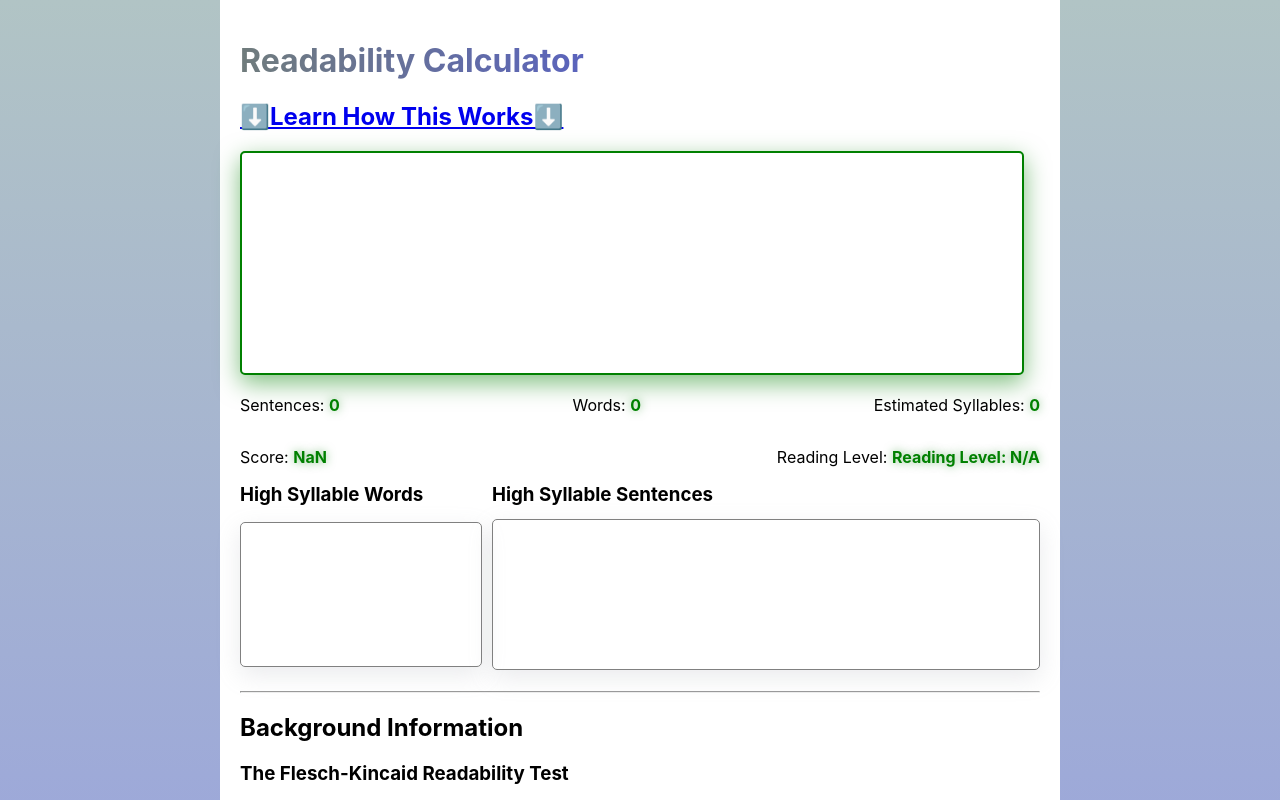
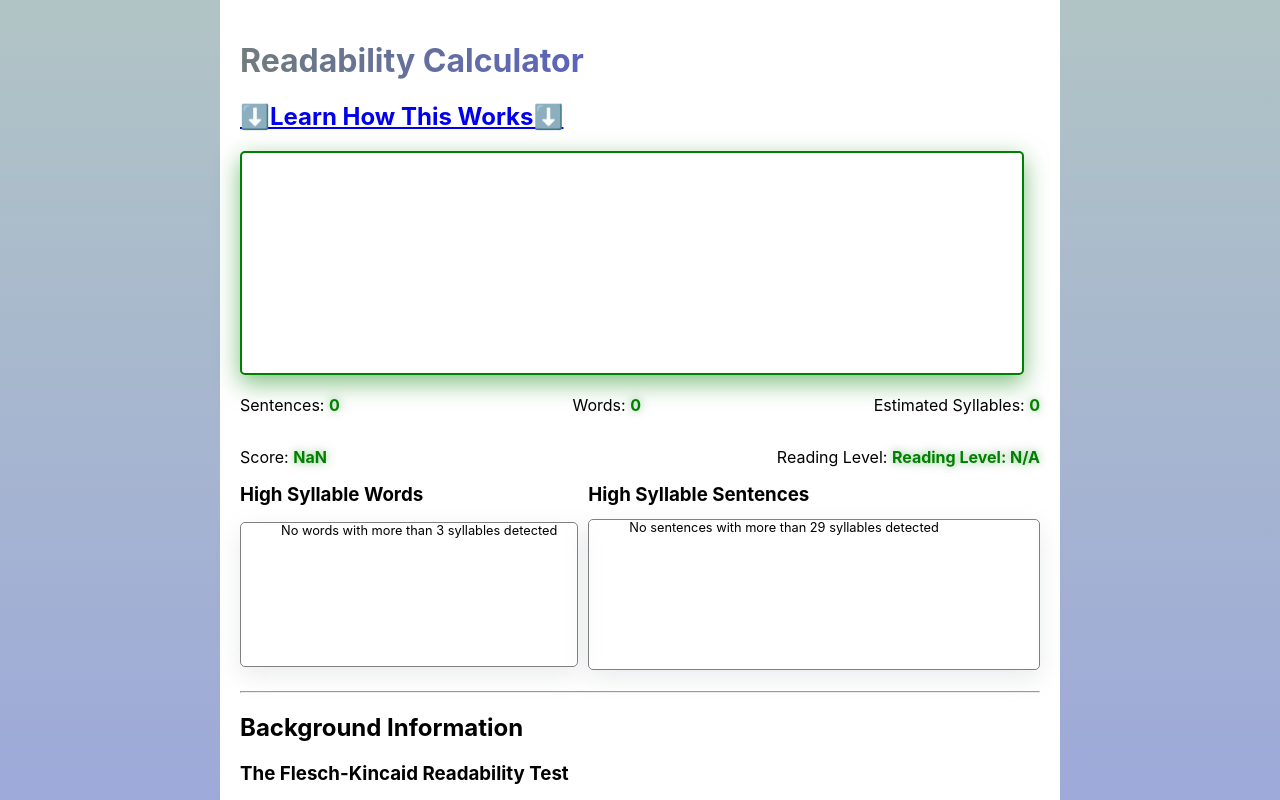
Before and after one commit to rjames187/readability-checker, a React (Create React App) app: page / in a window 1280 px wide. Shown: the top 800 px of the page. Built offline with nearby package versions, Linux system fonts and the light colour scheme.

Commit message:
add placeholders for empty lists

```diff
--- a/src/App.css
+++ b/src/App.css
@@ -108,6 +108,11 @@
   box-shadow: rgba(149, 157, 165, 0.2) 0px 8px 24px;
 }
 
+ul > div {
+  font-size: .8rem;
+  margin-right: 20px;
+}
+
 ul#hard-words {
   min-width: 200px;
 }
--- a/src/components/Calc.js
+++ b/src/components/Calc.js
@@ -112,13 +112,17 @@
             <div class="list-title-wrapper">
                 <h3>High Syllable Words</h3>
                 <ul id="hard-words">
-                    { hardestWords.map((word) => <li>{word.replace(/[^a-zA-Z-]+/g, "")}</li>) }
+                    { hardestWords.length ? hardestWords.map((word) => <li>{word.replace(/[^a-zA-Z-]+/g, "")}</li>) :
+                        <div>No words with more than 3 syllables detected</div>
+                    }
                 </ul>
             </div>
             <div class="list-title-wrapper">
                 <h3>High Syllable Sentences</h3>
                 <ul id="hard-sentences">
-                    { hardestSentences.map((sentence) => <li>{sentence}</li>) }
+                    { hardestSentences.length ? hardestSentences.map((sentence) => <li>{sentence}</li>) :
+                        <div>No sentences with more than 29 syllables detected</div>
+                    }
                 </ul>
             </div>
         </div>
```
